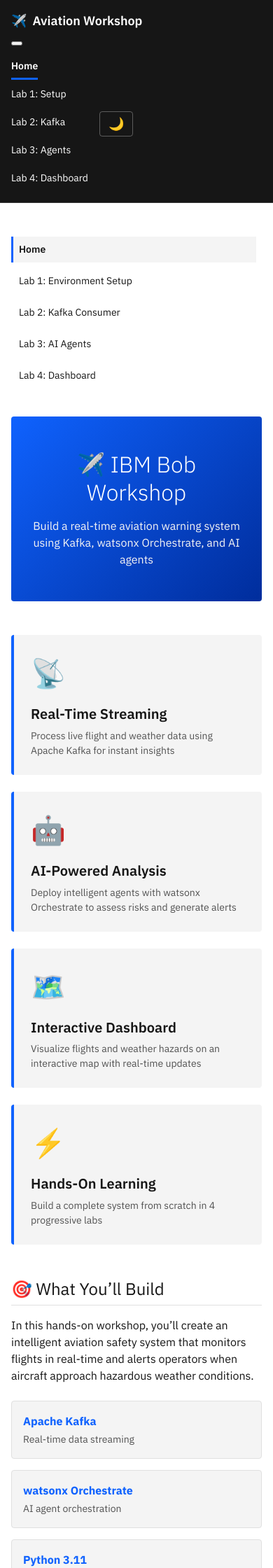
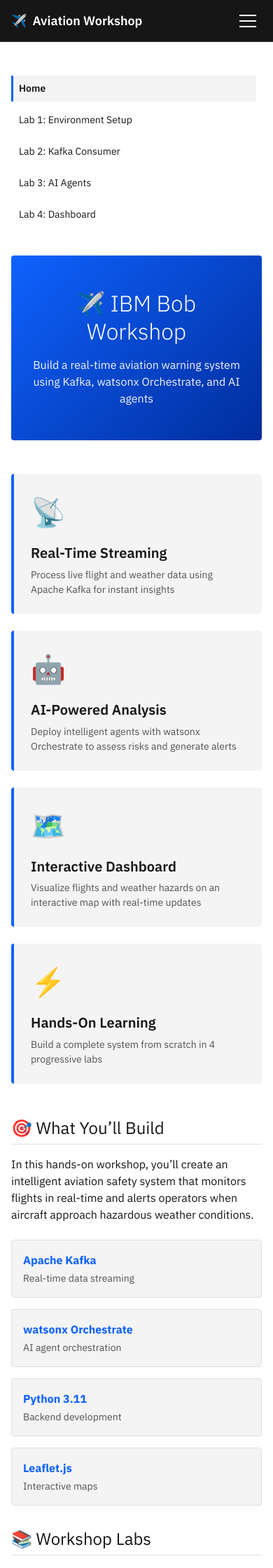
Before and after one commit to joshshiman/aviation-workshop, a Jekyll site: the page built from index.md, in a window 390 px wide. Shown: the top 2240 px of the page at 70% size. Built offline with Jekyll 4.4.1, drawn with Linux system fonts in a browser that asks for light colours.

Commit message:
Update carbon-theme.css

```diff
--- a/assets/css/carbon-theme.css
+++ b/assets/css/carbon-theme.css
@@ -116,6 +116,59 @@ body {
   color: #ffffff !important;
   border-bottom-color: var(--cds-blue-60);
   font-weight: 600;
+}
+
+/* Mobile Menu Toggle */
+.mobile-menu-toggle {
+  display: none;
+  background: transparent;
+  border: none;
+  color: #ffffff;
+  padding: 0.5rem;
+  cursor: pointer;
+  z-index: 1001;
+}
+
+.hamburger-icon {
+  display: block;
+  width: 24px;
+  height: 2px;
+  background: #ffffff;
+  position: relative;
+  transition: all 0.3s ease;
+}
+
+.hamburger-icon::before,
+.hamburger-icon::after {
+  content: '';
+  display: block;
+  width: 24px;
+  height: 2px;
+  background: #ffffff;
+  position: absolute;
+  transition: all 0.3s ease;
+}
+
+.hamburger-icon::before {
+  top: -8px;
+}
+
+.hamburger-icon::after {
+  top: 8px;
+}
+
+.mobile-menu-toggle.active .hamburger-icon {
+  background: transparent;
+}
+
+.mobile-menu-toggle.active .hamburger-icon::before {
+  top: 0;
+  transform: rotate(45deg);
+}
+
+.mobile-menu-toggle.active .hamburger-icon::after {
+  top: 0;
+  transform: rotate(-45deg);
 }
 
 /* Theme Toggle Button */
@@ -735,18 +788,83 @@ img {
   .cds-sidebar {
     position: static;
   }
+}
+
+@media (max-width: 768px) {
+  .mobile-menu-toggle {
+    display: block;
+  }
+
+  .cds-header-right {
+    position: fixed;
+    top: 0;
+    right: -100%;
+    width: 280px;
+    height: 100vh;
+    background-color: var(--cds-gray-100);
+    flex-direction: column;
+    align-items: stretch;
+    padding: 4rem 0 2rem;
+    transition: right 0.3s ease;
+    z-index: 1000;
+    overflow-y: auto;
+  }
+
+  .cds-header-right.active {
+    right: 0;
+  }
+
+  .cds-header-nav-wrapper {
+    width: 100%;
+  }
 
   .cds-header-nav {
     flex-direction: column;
-    gap: var(--cds-spacing-03);
+    gap: 0;
+    width: 100%;
+  }
+
+  .cds-header-nav li {
+    width: 100%;
+  }
+
+  .cds-header-nav a {
+    display: block;
+    padding: var(--cds-spacing-05);
+    border-bottom: none;
+    border-left: 3px solid transparent;
+  }
+
+  .cds-header-nav a:hover,
+  .cds-header-nav a.active {
+    background-color: var(--cds-gray-90);
+    border-left-color: var(--cds-blue-60);
+  }
+
+  .theme-toggle {
+    margin: var(--cds-spacing-05);
+    width: calc(100% - 2rem);
+  }
+
+  body.menu-open {
+    overflow: hidden;
+  }
+
+  body.menu-open::before {
+    content: '';
+    position: fixed;
+    top: 0;
+    left: 0;
+    right: 0;
+    bottom: 0;
+    background: rgba(0, 0, 0, 0.5);
+    z-index: 999;
   }
 }
 
 @media (max-width: 672px) {
   .cds-header-container {
-    flex-direction: column;
-    align-items: flex-start;
-    gap: var(--cds-spacing-05);
+    align-items: center;
   }
 
   .cds-content {
```
